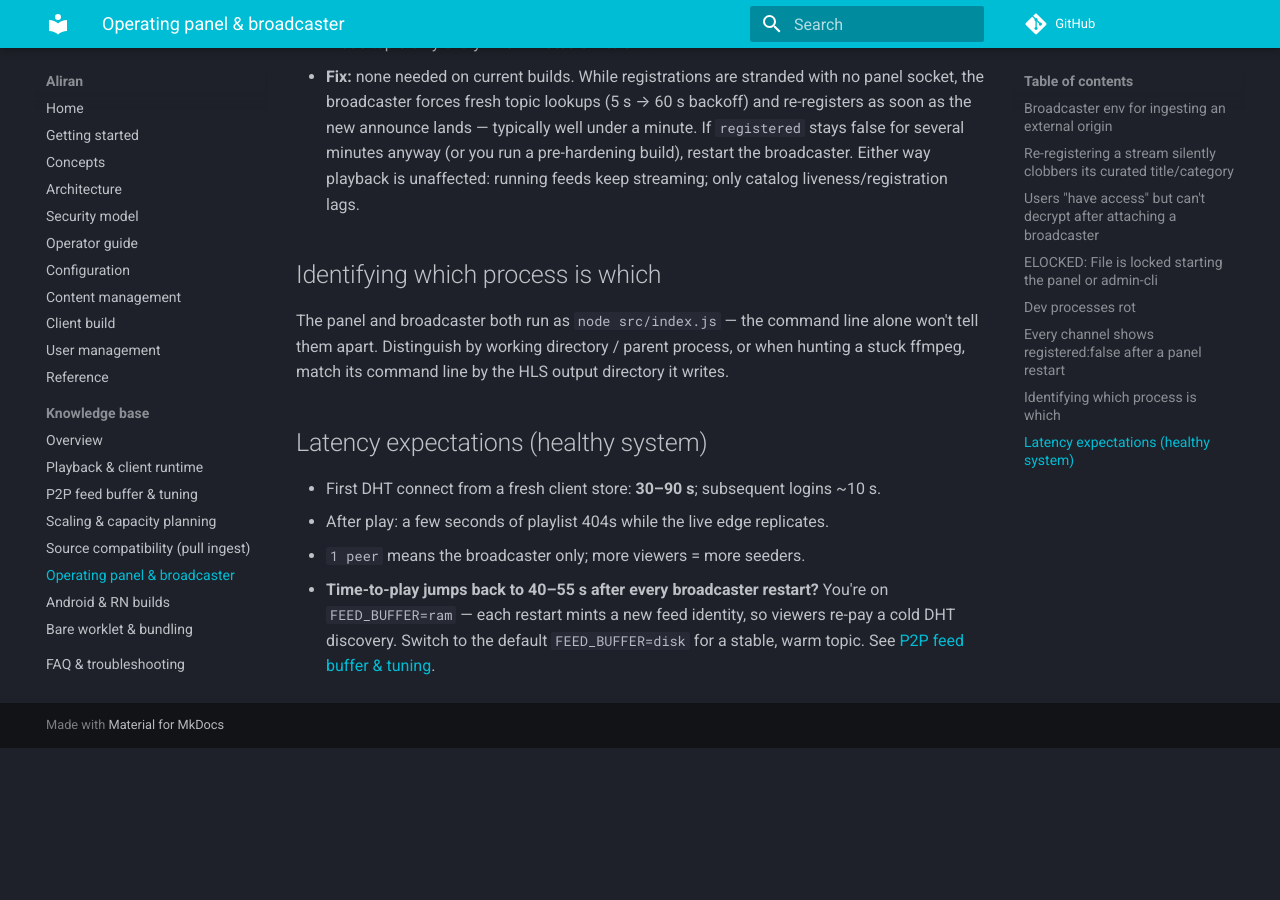
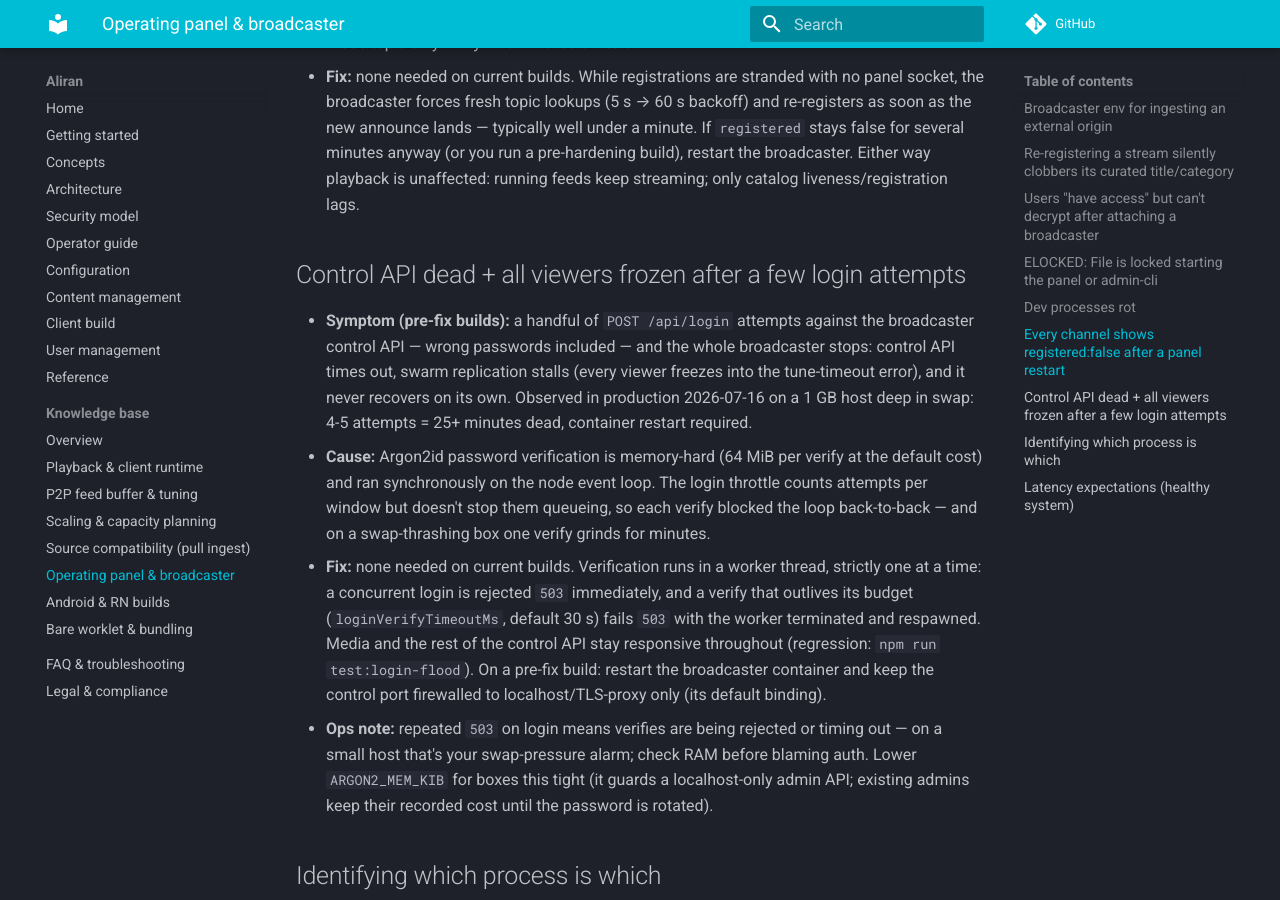
Before and after one commit to AbueloSimpson/aliran, an MkDocs documentation site: the page built from docs/kb/operator.md, in a window 1280 px wide and 900 px high, scrolled down 1919 px. Built offline with MkDocs 1.6.1 and Material for MkDocs 9.7.7, drawn with Linux system fonts in a browser that asks for light colours; comment, search, counter and statistics services are not loaded; before the commit the page ends 2667 px from its top, so only the background shows below that.

Commit message:
docs(kb): login-flood freeze lore — argon2id was on the event loop; changelog
operator.md: symptom/cause/fix for the 2026-07-16 control-login DoS, plus
the ops note that repeated login 503s on a small host are a swap-pressure
alarm (and ARGON2_MEM_KIB guidance). Changelog entry notes the panel's
admin login still runs the sync path — same fix pending there.

```diff
--- a/docs/kb/index.md
+++ b/docs/kb/index.md
@@ -7,7 +7,7 @@
 |---|---|
 | [Playback & client runtime](playback.md) | Blank posters, `OPLOG_CORRUPT`, login stalls, black player, worklet crashes |
 | [P2P feed buffer & tuning](feed-buffer.md) | `disk` vs `ram` feeds, slow/cold time-to-play, DHT discovery, HLS window sizing (not WebRTC) |
-| [Operating the panel & broadcaster](operator.md) | Env vars, grants breaking, `ELOCKED`, wedged processes, latency expectations |
+| [Operating the panel & broadcaster](operator.md) | Env vars, grants breaking, `ELOCKED`, wedged processes, login-flood freeze, latency expectations |
 | [Android & React Native builds](android-build.md) | Toolchain traps, emulator crashes/rot, dependency pinning, stale JS bundles |
 | [Bare worklet & bundling](bare-worklet.md) | bare-pack flags, shims, native addons, worklet debugging, hyper-stack API traps |
 
--- a/docs/kb/operator.md
+++ b/docs/kb/operator.md
@@ -70,6 +70,30 @@
   build), restart the broadcaster. Either way playback is unaffected: running feeds
   keep streaming; only catalog liveness/registration lags.
 
+## Control API dead + all viewers frozen after a few login attempts
+
+- **Symptom (pre-fix builds):** a handful of `POST /api/login` attempts against the
+  broadcaster control API — wrong passwords included — and the whole broadcaster
+  stops: control API times out, swarm replication stalls (every viewer freezes into
+  the tune-timeout error), and it never recovers on its own. Observed in production
+  2026-07-16 on a 1 GB host deep in swap: 4-5 attempts = 25+ minutes dead, container
+  restart required.
+- **Cause:** Argon2id password verification is memory-hard (64 MiB per verify at the
+  default cost) and ran synchronously on the node event loop. The login throttle
+  counts attempts per window but doesn't stop them queueing, so each verify blocked
+  the loop back-to-back — and on a swap-thrashing box one verify grinds for minutes.
+- **Fix:** none needed on current builds. Verification runs in a worker thread,
+  strictly one at a time: a concurrent login is rejected `503` immediately, and a
+  verify that outlives its budget (`loginVerifyTimeoutMs`, default 30 s) fails `503`
+  with the worker terminated and respawned. Media and the rest of the control API
+  stay responsive throughout (regression: `npm run test:login-flood`). On a pre-fix
+  build: restart the broadcaster container and keep the control port firewalled to
+  localhost/TLS-proxy only (its default binding).
+- **Ops note:** repeated `503` on login means verifies are being rejected or timing
+  out — on a small host that's your swap-pressure alarm; check RAM before blaming
+  auth. Lower `ARGON2_MEM_KIB` for boxes this tight (it guards a localhost-only
+  admin API; existing admins keep their recorded cost until the password is rotated).
+
 ## Identifying which process is which
 
 The panel and broadcaster both run as `node src/index.js` — the command line alone
```
Also changed, not shown: CHANGELOG.md (+28 -0 lines).
